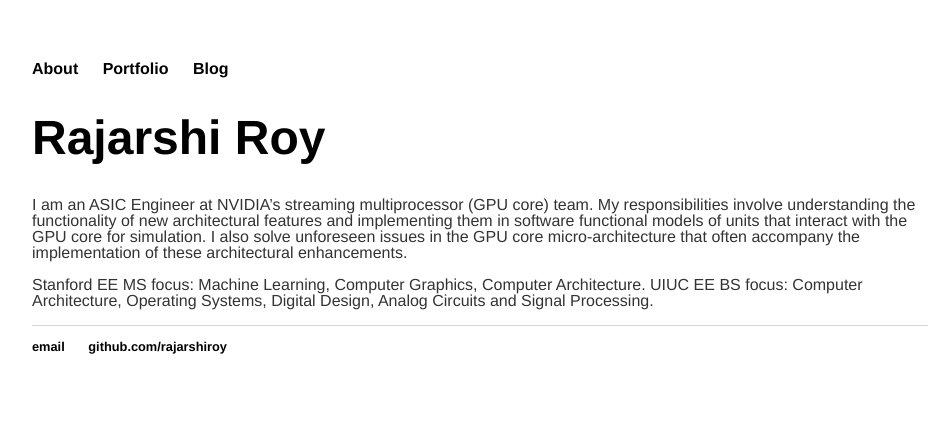
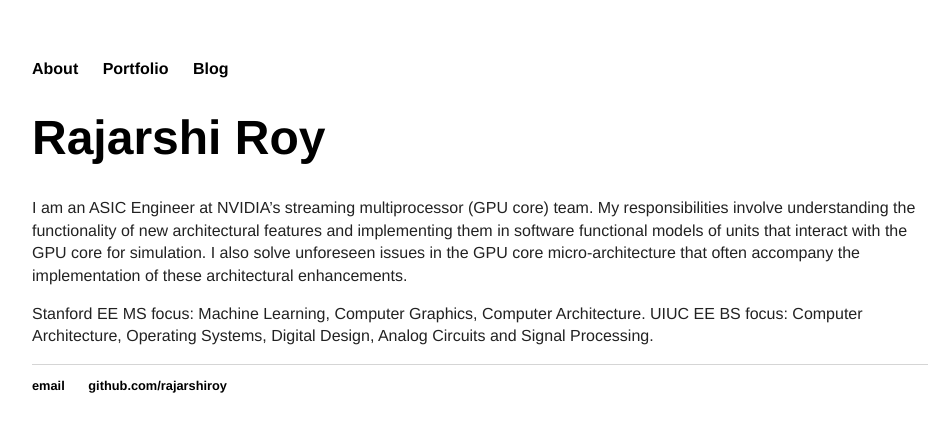
Before and after one commit to rajarshiroy/rajarshiroy.github.io, a Jekyll site: the page built from index.html, in a window 1280 px wide. Shown: the top 432 px of the page, without its empty margins (160-1106 px from the left). Built offline with Jekyll 4.4.1, drawn with Linux system fonts in a browser that asks for light colours.

Commit message:
Updating css

```diff
--- a/css/main.css
+++ b/css/main.css
@@ -25,8 +25,8 @@ h1 {
 }
 p {
     font-size: 1em;
-    line-height: 1em;
-    color: #333;
+    line-height: 1.4em;
+    color: #222;
     font-family:'Helvetica';
 }
 footer {
```
